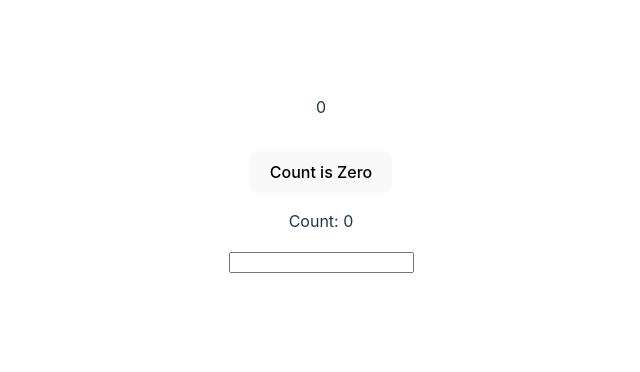
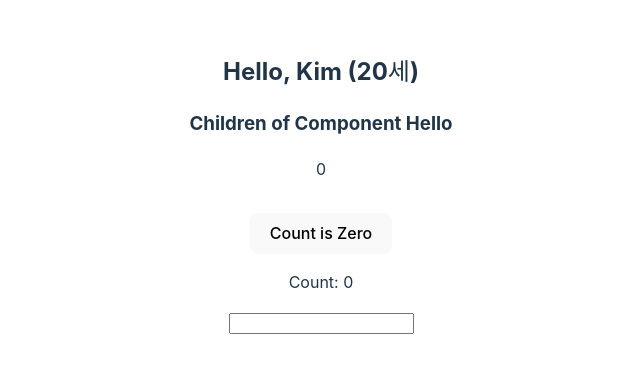
Before and after one commit to seon23/react, a React (Vite) app in the folder rbvite/: page / in a window 1280 px wide. Shown: the part 200-572 px from the top of the page, without its empty margins (319-959 px from the left). Built offline with nearby package versions, Linux system fonts and the light colour scheme.

Commit message:
Add component Hello to App.tsx.

```diff
--- a/rbvite/src/App.tsx
+++ b/rbvite/src/App.tsx
@@ -1,5 +1,6 @@
 import { useState } from 'react';
 import './App.css';
+import Hello from './components/Hello';
 
 function App() {
   const [count, setCount] = useState(0);
@@ -9,10 +10,9 @@ function App() {
 
   return (
     <>
-      {/* <Hello name='Kim' age={20}>
-        <h3>Children of Hello</h3>
-      </Hello> */}
-
+      <Hello name='Kim' age={20}>
+        <strong>Children of Component Hello</strong>
+      </Hello>
       {count && <Title txt={`Vite + React ${count}`} />}
       <div className='card'>
         <button onClick={() => setCount((count) => count + 1)}>
```
